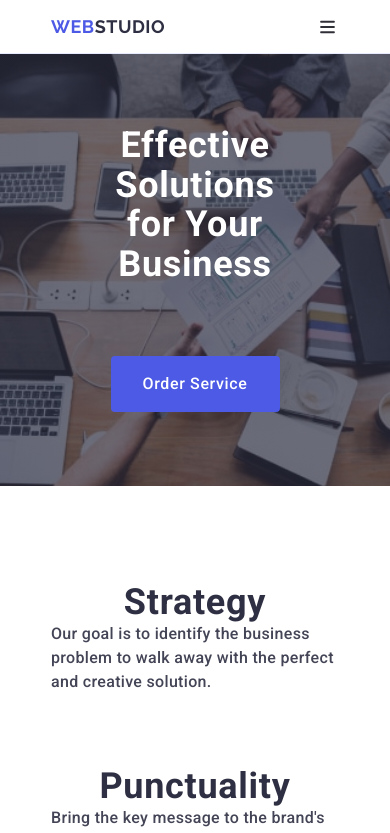
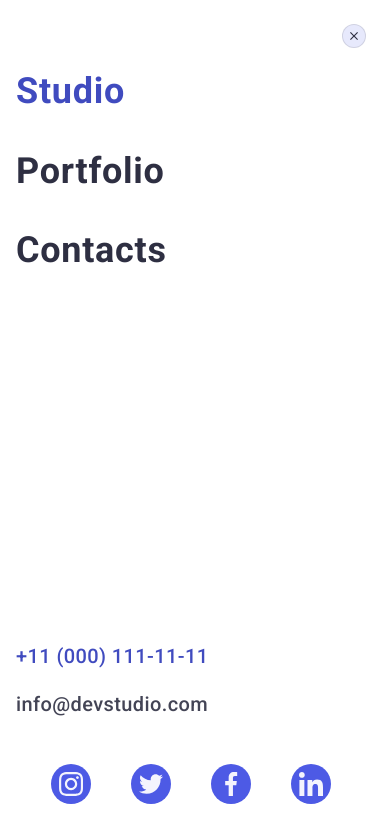
Before and after one commit to AndrewHabl/goit-markup-hw-06, a plain HTML site: page index.html in a window 390 px wide. Both pictures are taken after a click on the button 327 px from the left and 26 px from the top of the page. Shown: the top 833 px of the page. Drawn offline with nearby package versions, Linux system fonts and the light colour scheme.

Commit message:
pre-modal-mobile

```diff
--- a/css/styles.css
+++ b/css/styles.css
@@ -180,6 +180,153 @@ color: #2e2f42;
 .header-btn-icon{
     fill: #2f2f37;
 }
+
+/*          header mob menu */
+
+.mob-menu {
+    width: 100%;
+    height: 100%;
+    background-color: #fff;
+    position: fixed;
+    top: 0;
+    z-index: 7;
+    padding: 24px 24px 40px 16px;
+    display: flex;
+    flex-direction: column;
+    opacity: 0;
+    visibility: hidden;
+    pointer-events: none;
+}
+
+.mob-menu.is-open {
+    opacity: 1;
+    pointer-events: auto;
+    visibility: visible;
+}
+
+.mob-menu-modal-close-btn {
+    display: block;
+    margin-left: auto;
+    top: 24px;
+    right: 24px;
+    border-radius: 50%;
+    width: 24px;
+    height: 24px;
+    background-color: #e7e9fc;
+    border: 1px solid rgba(0, 0, 0, 0.1);
+    display: flex;
+    align-items: center;
+    justify-content: center;
+    padding: 0;
+    transition: background-color 250ms cubic-bezier(0.4, 0, 0.2, 1),
+    border 250ms cubic-bezier(0.4, 0, 0.2, 1);
+    margin-bottom: 24px;
+}
+
+/* .mob-menu-modal-close-btn:hover {
+    background-color: #404bbf;
+    border: none;
+}
+
+.mob-menu-modal-close-btn:focus {
+    background-color: #404bbf;
+    border: none;
+    fill: #fff;
+}
+
+.mob-menu-modal-close-btn {
+    fill: #2e2f42;
+    display: block;
+    transition: fill 250ms cubic-bezier(0.4, 0, 0.2, 1);
+}
+
+.mob-menu-modal-close-btn:hover .modal-close-icon,
+.mob-menu-modal-close-btn:focus .modal-close-icon {
+    fill: #fff;
+} */
+.modal-close-icon {}
+
+.mob-menu-navigation-list {
+}
+
+.mob-menu-navigation-item:not(:last-child) {
+    margin-bottom: 40px;
+}
+
+.mob-menu-navigation-item-ref {
+    font-weight: 700;
+        font-size: 36px;
+        line-height: 1.1;
+        letter-spacing: 0.02em;
+        color: #2e2f42;
+}
+
+.mob-menu-navigation-item-ref.current {
+    color: #404bbf;
+    position: relative;
+}
+
+.mob-menu-address {
+    font-style: normal;
+    text-decoration: none;
+    margin-bottom: 48px;
+}
+
+.mob-menu-address-list {}
+
+.mob-menu-address-item:not(:last-child) {
+    margin-bottom: 24px;
+}
+
+.mob-menu-address-item-ref {
+    font-weight: 500;
+    font-size: 20px;
+    line-height: 1.2;
+    letter-spacing: 0.02em;
+    color: #434455;
+}
+
+.mob-menu-address-item-ref.current {
+    color: #404bbf;
+    position: relative;
+}
+
+.mob-menu-soc-links {}
+
+.mob-menu-soc-links-list {display: flex;
+    gap: 40px;
+    align-items: center;
+    justify-content: center;
+}
+
+.mob-menu-soc-link-item {display: flex;
+    align-items: center;
+    justify-content: center;
+    width: 40px;
+    height: 40px;
+}
+
+.mob-menu-soc-link {
+    display: flex;
+        align-items: center;
+        justify-content: center;
+        width: 100%;
+        height: 100%;
+        background-color: #4d5ae5;
+        border-radius: 50%;
+        transition: background-color 250ms cubic-bezier(0.4, 0, 0.2, 1);
+}
+
+.mob-menu-soc-link-icon {
+    fill: #f4f4fd;
+}
+
+.mob-menu-low-block{
+    margin-top: auto;
+}
+
+/*       header mob menu */
+
 
 /*         header           */
 
@@ -1017,6 +1164,10 @@ input[type="checkbox"]:checked+label .icon-checkbox {
         display: none;
     }
 
+
+
+
+
         /* header */
 
         /* solutions */
--- a/index.html
+++ b/index.html
@@ -59,6 +59,82 @@
             <use href="./images/icons.svg#icon-menu-hamburger"></use>
           </svg>
         </button>
+      </div>
+      <div class="mob-menu">
+        <button type="button" class="mob-menu-modal-close-btn">
+          <svg class="modal-close-icon" width="8" height="8">
+            <use href="./images/icons.svg#icon-close"></use>
+          </svg>
+        </button>
+        <nav>
+          <ul class="mob-menu-navigation-list">
+            <li class="mob-menu-navigation-item">
+              <a
+                class="mob-menu-navigation-item-ref current"
+                href="./index.html"
+                >Studio</a
+              >
+            </li>
+            <li class="mob-menu-navigation-item">
+              <a class="mob-menu-navigation-item-ref" href="">Portfolio</a>
+            </li>
+            <li class="mob-menu-navigation-item">
+              <a class="mob-menu-navigation-item-ref" href="">Contacts</a>
+            </li>
+          </ul>
+        </nav>
+        <div class="mob-menu-low-block">
+          <address class="mob-menu-address">
+            <ul class="mob-menu-address-list">
+              <li class="mob-menu-address-item">
+                <a
+                  class="mob-menu-address-item-ref current"
+                  href="tel:+110001111111"
+                  >+11 (000) 111-11-11</a
+                >
+              </li>
+              <li class="mob-menu-address-item">
+                <a
+                  class="mob-menu-address-item-ref"
+                  href="mailto:info@devstudio.com"
+                  >info@devstudio.com</a
+                >
+              </li>
+            </ul>
+          </address>
+          <div class="mob-menu-soc-links">
+            <ul class="mob-menu-soc-links-list">
+              <li class="mob-menu-soc-link-item">
+                <a href="#" class="mob-menu-soc-link">
+                  <svg class="mob-menu-soc-link-icon" width="24" height="24">
+                    <use href="./images/icons.svg#icon-instagram"></use>
+                  </svg>
+                </a>
+              </li>
+              <li class="mob-menu-soc-link-item">
+                <a href="#" class="mob-menu-soc-link">
+                  <svg class="mob-menu-soc-link-icon" width="24" height="24">
+                    <use href="./images/icons.svg#icon-twitter"></use>
+                  </svg>
+                </a>
+              </li>
+              <li class="mob-menu-soc-link-item">
+                <a href="#" class="mob-menu-soc-link">
+                  <svg class="mob-menu-soc-link-icon" width="24" height="24">
+                    <use href="./images/icons.svg#icon-facebook"></use>
+                  </svg>
+                </a>
+              </li>
+              <li class="mob-menu-soc-link-item">
+                <a href="#" class="mob-menu-soc-link">
+                  <svg class="mob-menu-soc-link-icon" width="24" height="24">
+                    <use href="./images/icons.svg#icon-linkedin"></use>
+                  </svg>
+                </a>
+              </li>
+            </ul>
+          </div>
+        </div>
       </div>
     </header>
 
@@ -737,5 +813,6 @@
         </form>
       </div>
     </div>
+    <script src="./modal.js" defer></script>
   </body>
 </html>
--- /dev/null
+++ b/modal.js
@@ -0,0 +1,43 @@
+const openModalBtn = document.querySelector(".solutions-button");
+const closeModalBtn = document.querySelector(".modal-close-btn");
+const backdrop = document.querySelector(".backdrop");
+
+if (openModalBtn && closeModalBtn && backdrop) {
+  openModalBtn.addEventListener("click", () => {
+    backdrop.classList.add("is-open");
+    document.addEventListener("keydown", onEscPress);
+  });
+
+  closeModalBtn.addEventListener("click", closeModal);
+
+  backdrop.addEventListener("click", (event) => {
+    if (event.target === backdrop) {
+      closeModal();
+    }
+  });
+
+  function onEscPress(event) {
+    if (event.key === "Escape") {
+      closeModal();
+    }
+  }
+
+  function closeModal() {
+    backdrop.classList.remove("is-open");
+    document.removeEventListener("keydown", onEscPress);
+  }
+}
+
+const openMobMenuBtn = document.querySelector('.header-button');
+const closeMobMenuBtn = document.querySelector('.mob-menu-modal-close-btn');
+const mobMenu = document.querySelector('.mob-menu');
+
+if (openMobMenuBtn && closeMobMenuBtn && mobMenu) {
+  openMobMenuBtn.addEventListener('click', () => {
+    mobMenu.classList.add('is-open');
+  });
+
+  closeMobMenuBtn.addEventListener('click', () => {
+    mobMenu.classList.remove('is-open');
+  });
+}
```
